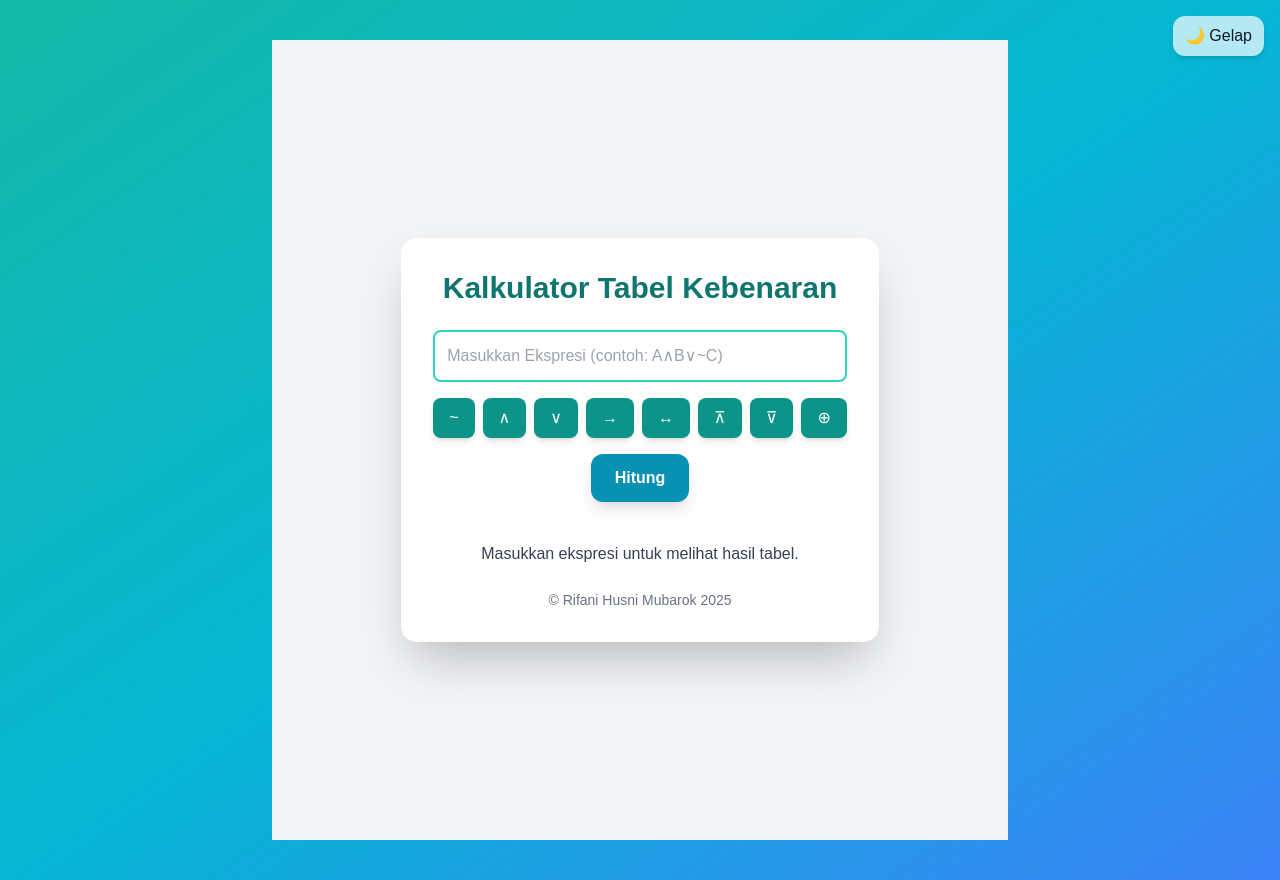
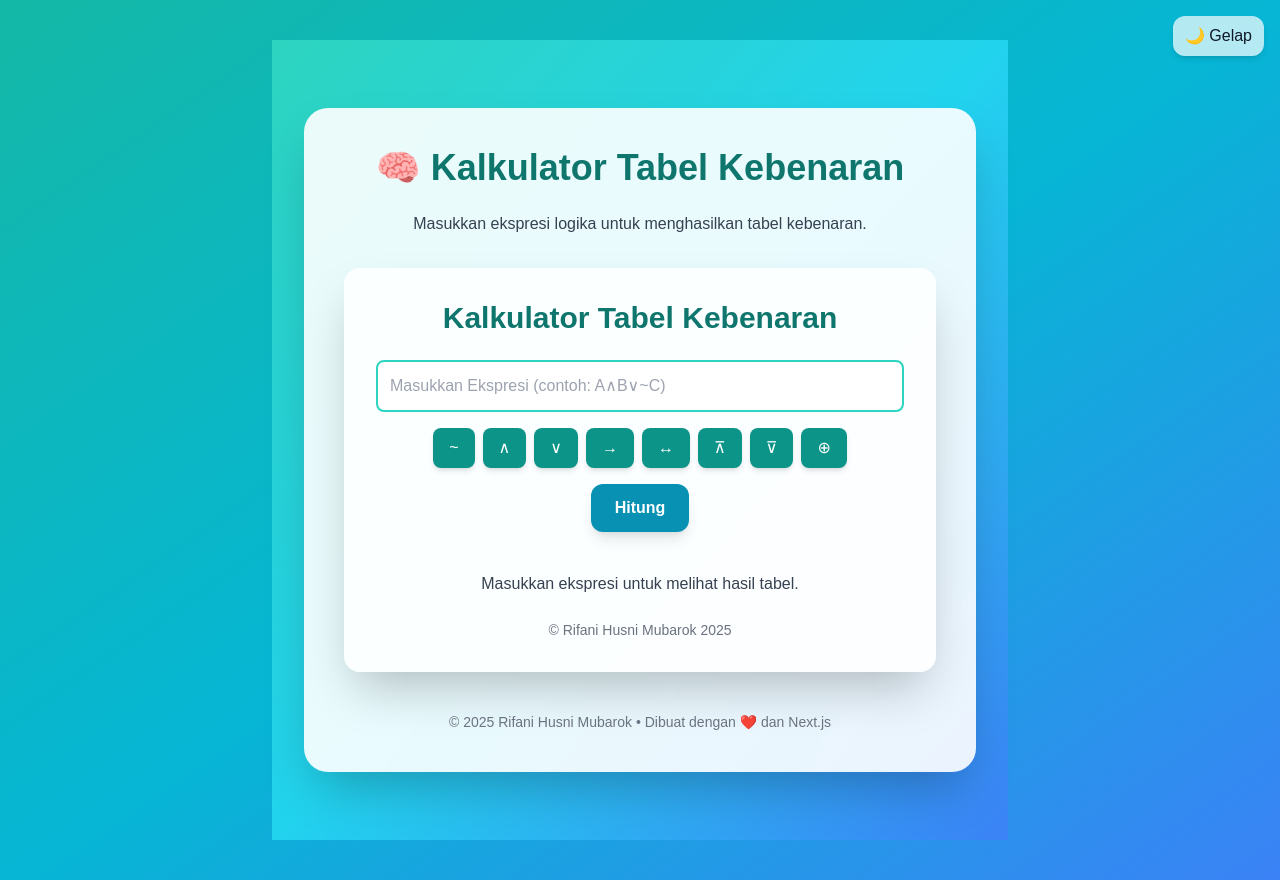
Before and after one commit to alwannugrahaputra-lgtm/tabel-kebeneran-husni, a Next.js app: page / in a window 1280 px wide. Built offline with nearby package versions, Linux system fonts and the light colour scheme.

Commit message:
Update page.js

```diff
--- a/src/app/page.js
+++ b/src/app/page.js
@@ -1,9 +1,23 @@
-import TruthTable from '../components/TruthTable';
+"use client";
+import TruthTable from "../components/TruthTable";
 
 export default function Home() {
   return (
-    <main className="flex min-h-screen flex-col items-center justify-center bg-gray-100 dark:bg-gray-950 transition">
-      <TruthTable />
-    </main>
+    <div className="flex flex-col items-center justify-center min-h-screen bg-gradient-to-br from-teal-400 via-cyan-400 to-blue-500 dark:from-gray-900 dark:via-gray-800 dark:to-gray-900 text-gray-900 dark:text-gray-100 transition-all duration-500">
+      <div className="bg-white/90 dark:bg-gray-900 rounded-3xl shadow-2xl p-10 max-w-2xl w-full text-center backdrop-blur-md">
+        <h1 className="text-4xl font-extrabold text-teal-700 dark:text-teal-300 mb-6 animate-fade-in">
+          🧠 Kalkulator Tabel Kebenaran
+        </h1>
+        <p className="text-gray-700 dark:text-gray-300 mb-8">
+          Masukkan ekspresi logika untuk menghasilkan tabel kebenaran.
+        </p>
+
+        <TruthTable />
+
+        <footer className="mt-10 text-sm text-gray-500 dark:text-gray-400">
+          © {new Date().getFullYear()} Rifani Husni Mubarok • Dibuat dengan ❤️ dan Next.js
+        </footer>
+      </div>
+    </div>
   );
 }
```
